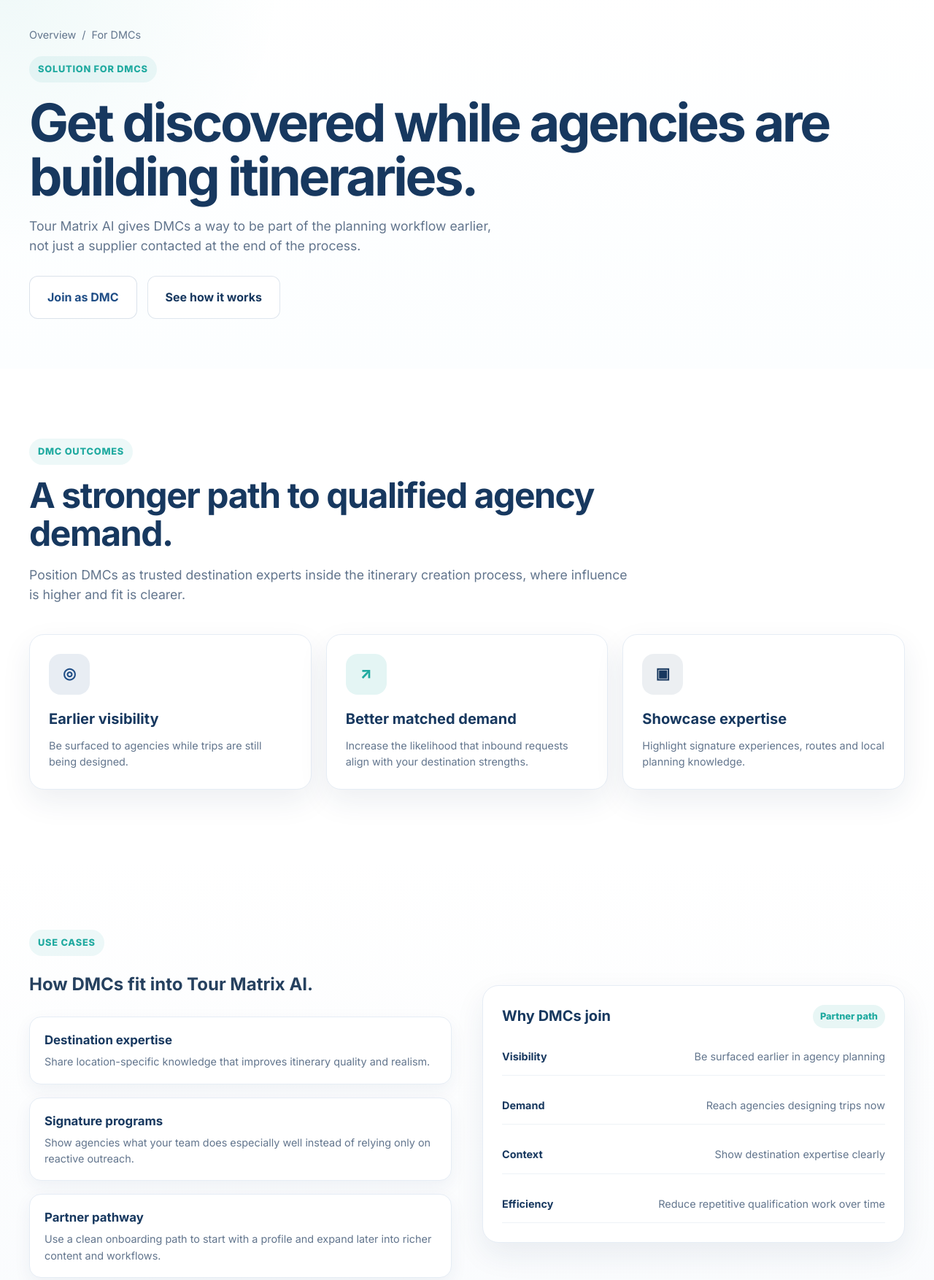
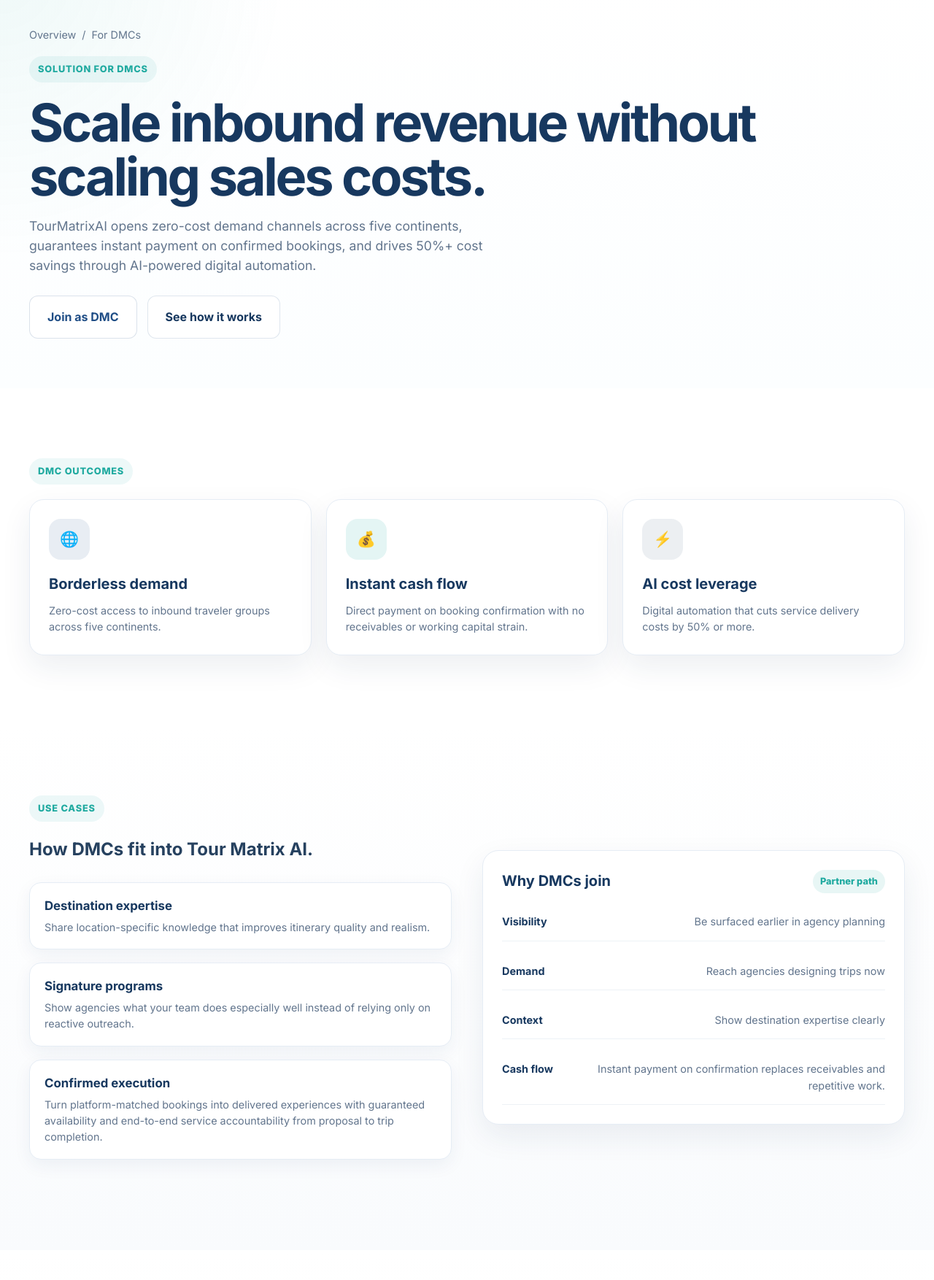
Before and after one commit to koronto11/tour-matrix-ai, a plain HTML site: page tour-matrix-ai/website/solution-dmcs.html in a window 1280 px wide. Shown: the part 120-1874 px from the top of the page at 73% size. Drawn offline with Linux system fonts and the light colour scheme.

Commit message:
feat:修改文案

```diff
--- a/tour-matrix-ai/website/solution-dmcs.html
+++ b/tour-matrix-ai/website/solution-dmcs.html
@@ -47,8 +47,8 @@
     <div class="container hero-copy">
       <div class="breadcrumbs"><a href="index.html">Overview</a><span>/</span><span>For DMCs</span></div>
       <div class="eyebrow">Solution for DMCs</div>
-      <h1>Get discovered while agencies are building itineraries.</h1>
-      <p class="hero-text">Tour Matrix AI gives DMCs a way to be part of the planning workflow earlier, not just a supplier contacted at the end of the process.</p>
+      <h1>Scale inbound revenue without scaling sales costs.</h1>
+      <p class="hero-text">TourMatrixAI opens zero-cost demand channels across five continents, guarantees instant payment on confirmed bookings, and drives 50%+ cost savings through AI-powered digital automation.</p>
       <div class="hero-actions">
         <a href="#partner-form" class="btn btn-secondary btn-large">Join as DMC</a>
         <a href="how-it-works.html" class="btn btn-ghost btn-large">See how it works</a>
@@ -58,15 +58,13 @@
 
   <section class="section">
     <div class="container">
-      <div class="section-heading">
+      <div class="section-heading" style="margin-bottom:20px">
         <div class="eyebrow">DMC outcomes</div>
-        <h2>A stronger path to qualified agency demand.</h2>
-        <p>Position DMCs as trusted destination experts inside the itinerary creation process, where influence is higher and fit is clearer.</p>
       </div>
       <div class="detail-grid">
-        <article class="detail-card"><div class="icon-chip navy">◎</div><h3>Earlier visibility</h3><p>Be surfaced to agencies while trips are still being designed.</p></article>
-        <article class="detail-card"><div class="icon-chip teal">↗</div><h3>Better matched demand</h3><p>Increase the likelihood that inbound requests align with your destination strengths.</p></article>
-        <article class="detail-card"><div class="icon-chip neutral">▣</div><h3>Showcase expertise</h3><p>Highlight signature experiences, routes and local planning knowledge.</p></article>
+        <article class="detail-card"><div class="icon-chip navy">🌐</div><h3>Borderless demand</h3><p>Zero-cost access to inbound traveler groups across five continents.</p></article>
+        <article class="detail-card"><div class="icon-chip teal">💰</div><h3>Instant cash flow</h3><p>Direct payment on booking confirmation with no receivables or working capital strain.</p></article>
+        <article class="detail-card"><div class="icon-chip neutral">⚡</div><h3>AI cost leverage</h3><p>Digital automation that cuts service delivery costs by 50% or more.</p></article>
       </div>
     </div>
   </section>
@@ -79,7 +77,7 @@
           <div class="benefit-line"><strong>Visibility</strong><span>Be surfaced earlier in agency planning</span></div>
           <div class="benefit-line"><strong>Demand</strong><span>Reach agencies designing trips now</span></div>
           <div class="benefit-line"><strong>Context</strong><span>Show destination expertise clearly</span></div>
-          <div class="benefit-line"><strong>Efficiency</strong><span>Reduce repetitive qualification work over time</span></div>
+          <div class="benefit-line"><strong>Cash flow</strong><span>Instant payment on confirmation replaces receivables and repetitive work.</span></div>
         </div>
       </div>
       <div>
@@ -88,7 +86,7 @@
         <div class="bullet-list">
           <div class="bullet-item"><h4>Destination expertise</h4><p>Share location-specific knowledge that improves itinerary quality and realism.</p></div>
           <div class="bullet-item"><h4>Signature programs</h4><p>Show agencies what your team does especially well instead of relying only on reactive outreach.</p></div>
-          <div class="bullet-item"><h4>Partner pathway</h4><p>Use a clean onboarding path to start with a profile and expand later into richer content and workflows.</p></div>
+          <div class="bullet-item"><h4>Confirmed execution</h4><p>Turn platform-matched bookings into delivered experiences with guaranteed availability and end-to-end service accountability from proposal to trip completion.</p></div>
         </div>
       </div>
     </div>
@@ -128,8 +126,7 @@
       <a href="privacy.html">Privacy</a>
       <a href="terms.html">Terms</a>
       <a href="index.html#demo">Contact</a>
-      <a href="/home/admin/admin.html">Admin</a>
-    </div>
+          </div>
   </div>
 </footer>
 <script src="script.js"></script>
```
Also changed, not shown: tour-matrix-ai/website/how-it-works.html (+1 -2 lines), tour-matrix-ai/website/index.html (+3 -3 lines), tour-matrix-ai/website/privacy.html (+1 -2 lines), tour-matrix-ai/website/solution-travel-agencies.html (+7 -8 lines), tour-matrix-ai/website/terms.html (+1 -2 lines).
